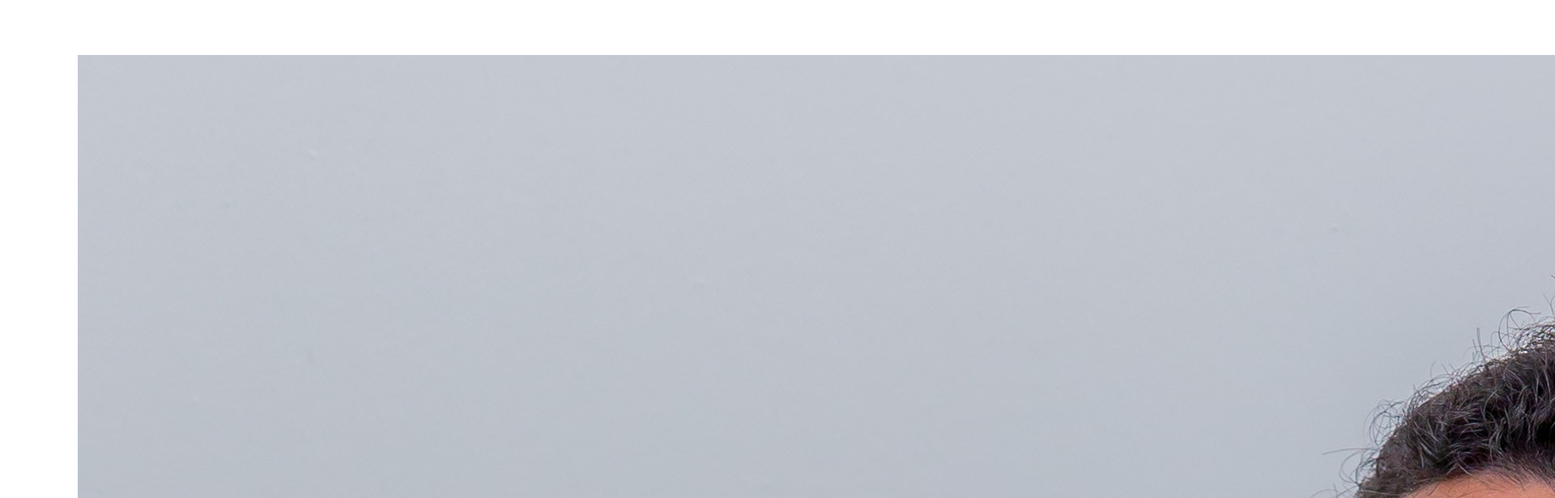
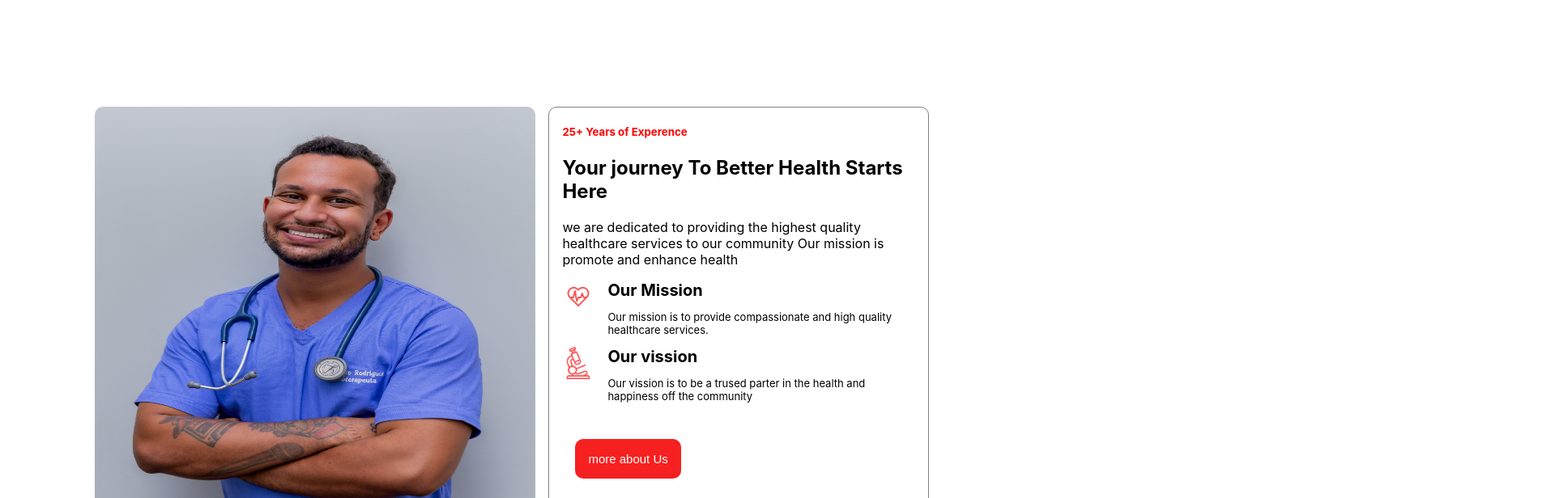
Before and after one commit to jishnunpp/hospital_management, a React (Create React App) app: page / in a window 1280 px wide. Shown: the part 1540-2156 px from the top of the page at 81% size, 1920 px wide, since content can reach past the window. Built offline with nearby package versions, Linux system fonts and the light colour scheme.

Commit message:
mission  added

```diff
--- a/src/Components/About/About.js
+++ b/src/Components/About/About.js
@@ -1,20 +1,54 @@
-import React from 'react';
-import './about.css'
-import doctor from '../../Assets/doc2.jpg'
+import React from "react";
+import "./about.css";
+import doctor from "../../Assets/doc2.jpg";
+import heart from '../../Assets/icons8-activity-64.png';
+import vission from '../../Assets/icons8-microscope-50.png'
 
 const About = () => {
   return (
-    <div className='about section-padding'>
-        <div className='about-image'>
-            <img src={doctor} alt='doctor'/>
+    <div className="about section-padding">
+      <div className="about-image">
+        <img src={doctor} alt="doctor" />
+      </div>
+      <div className="about-content">
+        <div className="about-content-text">
+            <h5>
+               25+ Years of Experence
+            </h5>
+            <h2>
+                Your journey To Better Health Starts Here
+
+            </h2>
+            <p>we are dedicated to providing the highest quality healthcare services to our community Our mission is promote and enhance health</p>
 
         </div>
-        <div className='about-content'>
+        <div className="about-content-data">
+            <div className="about-content-mission">
+                <div>
+                  <img src={heart} alt="heart"/>
+                </div>
+                <div>
+                  <h4>Our Mission</h4>
+                  <p>Our mission is to provide compassionate and high quality healthcare services.</p>
+
+                </div>
+            </div>
+            <div className="about-content-mission">
+                <div> <img src={vission} alt="vission"/></div>
+                <div>
+                  <h4>Our vission</h4>
+                  <p>Our vission is to be a trused parter in the health and happiness off the community</p>
+                </div>
+            </div>
 
         </div>
 
+        <div className="about-content-btn">
+            <button>more about Us</button>
+        </div>
+      </div>
     </div>
-  )
-}
+  );
+};
 
-export default About
+export default About;
--- a/src/Components/About/about.css
+++ b/src/Components/About/about.css
@@ -0,0 +1,91 @@
+.about{
+    margin: 8rem 0;
+
+    display: flex;
+    flex-wrap: wrap;
+    justify-content: center;
+
+}
+
+.about-image{
+    width: 50%;
+
+}
+.about-image img{
+    width: 100%;
+    height: 500px;
+    border-radius: 10px;
+}
+.about-content{
+    padding: 0 1rem;
+    margin: 0 1rem;
+    width: 40%;
+    border-radius: 10px;
+    border: 1px solid gray;
+}
+.about-content-text h5{
+    color: red;
+}
+.about-content-data{
+    margin: 1rem 0;
+}
+.about-content-mission{
+    display: flex;
+
+}
+.about-content-mission img{
+   height: 40px;
+   width: 40px;
+   margin-right: 1rem;
+}
+.about-content-mission h4{
+    padding: 0;
+    margin: 0;
+    font-size: 20px;
+    font-weight: 700;
+}
+.about-content-mission p{
+    font-size: 13px;
+}
+.about-content-btn button{
+    text-align:center;
+    background-color: rgb(247, 32, 32);
+    color: white;
+    padding: 1rem;
+    font-size: 15px;
+    border: none;
+    border-radius: 10px;
+    margin:1rem;
+}
+
+@media screen and (max-width:800px){
+    .about-content{
+        margin: 0;
+    }
+
+}
+@media screen and (max-width:600px){
+    .about{
+        flex-direction: column;
+        justify-content: center;
+
+    }
+    .about-image{
+        width: 100%;
+    }
+    .about-content{
+        width: 90%;
+        margin: 0;
+    }
+    .about-image img{
+        width: 100%;
+        height: 300px;
+
+
+
+    }
+    .about-content-btn button{
+        margin: 10px;
+    }
+
+}
```
Also changed, not shown: src/Assets/icons8-activity-64.png (added), src/Assets/icons8-microscope-50.png (added).
